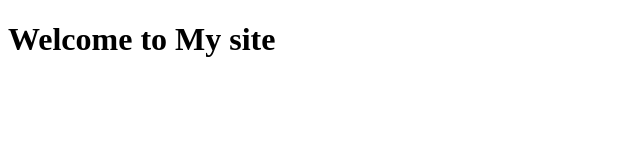
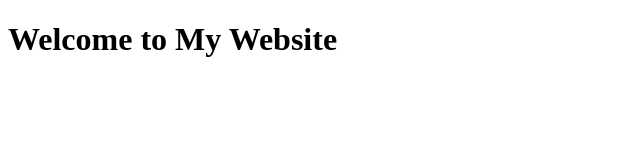
Before and after one commit to milenatsouedari12-ai/repo, a plain HTML site: page index.html in a window 1280 px wide. Shown: the whole page, without its empty margins (0-640 px from the left). Drawn offline with Linux system fonts and the light colour scheme.

Commit message:
Revert "update index.html"
This reverts commit 74e5660d96fa1ddad3d51776749fd669c65ec127.

```diff
--- a/index.html
+++ b/index.html
@@ -4,6 +4,6 @@
     <title>My webstite</title>
   </head>
   <body>
-    <h1>Welcome to My site</h1>
+    <h1>Welcome to My Website</h1>
   </body>
 </html>
```
